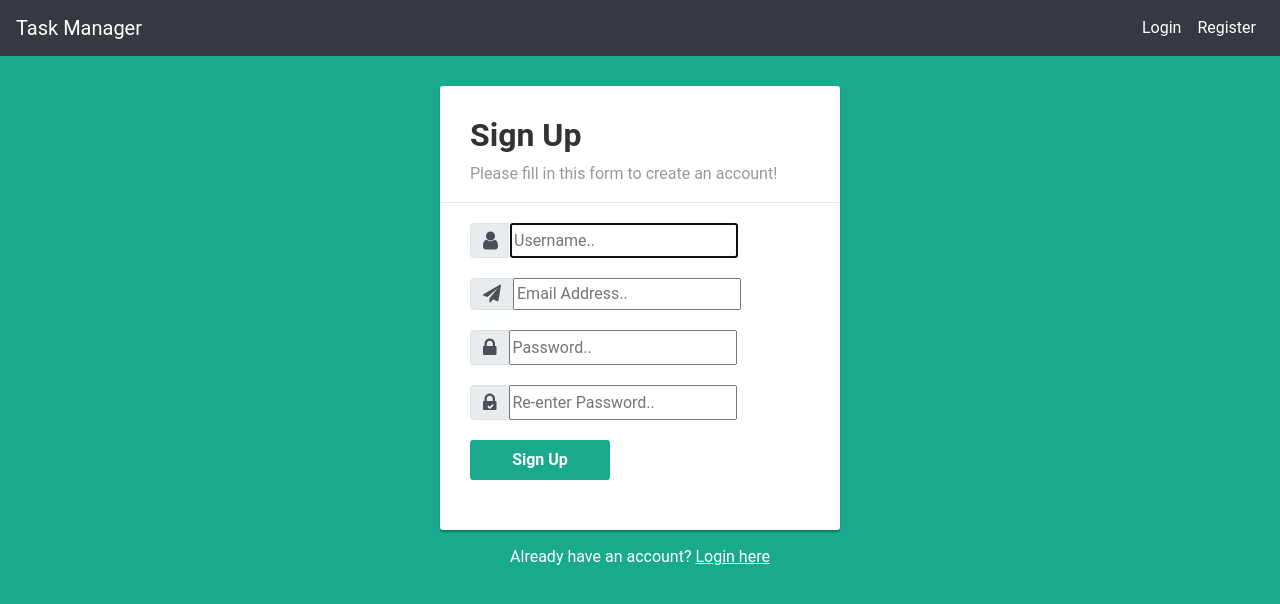
After one commit to Tarun953/task-manager, a Django app: page /register in a window 1280 px wide. The commit adds this page. Shown: the top 604 px of the page. Run offline with Django 3.2, Linux system fonts and the light colour scheme; some libraries are stand-ins or nearby versions.

Commit message:
added login functionality

```diff
--- a/todos/forms.py
+++ b/todos/forms.py
@@ -1,9 +1,18 @@
+from django.contrib.auth.forms import UserCreationForm
+from django.contrib.auth.models import User
 from django import forms
 
 class TodoForm(forms.Form):
     text = forms.CharField(max_length=150, widget=forms.TextInput(
         attrs={
-            'class' : 'hello',
-            'placeholder' : 'title'
+            'id' : 'todo-list-item',
+            'placeholder' : 'What will you do today?',
+            'type' : 'text'
         }
     ))
+
+
+class CreateUserForm(UserCreationForm):
+    class Meta:
+        model = User
+        fields = ['username','email','password1','password2']
--- a/todos/models.py
+++ b/todos/models.py
@@ -1,9 +1,11 @@
 from django.db import models
+from django.contrib.auth.models import User
 
 # Create your models here.
 class todos(models.Model):
     completed = models.BooleanField(default=False)
     todotext = models.CharField(max_length=150)
+    user = models.ForeignKey(User,on_delete=models.CASCADE,related_name='todo',null=True)
 
     def __str__(self):
         return self.todotext
--- a/todos/templates/todos/base.html
+++ b/todos/templates/todos/base.html
@@ -0,0 +1,48 @@
+<!doctype html>
+<html lang="en">
+  <head>
+    <!-- Required meta tags -->
+    <meta charset="utf-8">
+    <meta name="viewport" content="width=device-width, initial-scale=1, shrink-to-fit=no">
+
+    <!-- Bootstrap CSS -->
+    <link rel="stylesheet" href="https://stackpath.bootstrapcdn.com/bootstrap/4.5.0/css/bootstrap.min.css" integrity="sha384-9aIt2nRpC12Uk9gS9baDl411NQApFmC26EwAOH8WgZl5MYYxFfc+NcPb1dKGj7Sk" crossorigin="anonymous">
+    <link rel="stylesheet" href="https://maxcdn.bootstrapcdn.com/font-awesome/4.7.0/css/font-awesome.min.css">
+
+    <title>
+        {% block title %}{% endblock  %}
+    </title>
+    <style>
+        {% block style %}
+        {% endblock  %}
+    </style>
+  </head>
+  <body>
+   <nav class="navbar navbar-expand-lg navbar-dark bg-dark">
+    <button class="navbar-toggler" type="button" data-toggle="collapse" data-target="#navbarTogglerDemo01" aria-controls="navbarTogglerDemo01" aria-expanded="false" aria-label="Toggle navigation">
+      <span class="navbar-toggler-icon"></span>
+    </button>
+    <div class="collapse navbar-collapse" id="navbarTogglerDemo01">
+      <a class="navbar-brand" href="#">Task Manager</a>
+      <ul class="navbar-nav ml-auto mt-2 mt-lg-0">
+        <li class="nav-item active">
+          <a class="nav-link" href="{% url 'login' %}">Login <span class="sr-only">(current)</span></a>
+        </li>
+
+        <li class="nav-item active">
+          <a class="nav-link" href="{% url 'register' %}">Register<span class="sr-only">(current)</span></a>
+        </li>
+
+      </ul>
+    </div>
+  </nav>
+
+  {% block body %}
+
+  {% endblock  %}
+
+    <script src="https://code.jquery.com/jquery-3.5.1.slim.min.js" integrity="sha384-DfXdz2htPH0lsSSs5nCTpuj/zy4C+OGpamoFVy38MVBnE+IbbVYUew+OrCXaRkfj" crossorigin="anonymous"></script>
+    <script src="https://cdn.jsdelivr.net/npm/popper.js@1.16.0/dist/umd/popper.min.js" integrity="sha384-Q6E9RHvbIyZFJoft+2mJbHaEWldlvI9IOYy5n3zV9zzTtmI3UksdQRVvoxMfooAo" crossorigin="anonymous"></script>
+    <script src="https://stackpath.bootstrapcdn.com/bootstrap/4.5.0/js/bootstrap.min.js" integrity="sha384-OgVRvuATP1z7JjHLkuOU7Xw704+h835Lr+6QL9UvYjZE3Ipu6Tp75j7Bh/kR0JKI" crossorigin="anonymous"></script>
+  </body>
+</html>
--- /dev/null
+++ b/todos/templates/todos/register.html
@@ -0,0 +1,171 @@
+{% extends 'todos/base.html' %}
+
+{% block title %}
+    Register
+{% endblock  %}
+
+{% block style %}
+    body {
+    color: #fff;
+    background: #19aa8d;
+    font-family: 'Roboto', sans-serif;
+    }
+    .form-control {
+    font-size: 15px;
+    }
+    .form-control, .form-control:focus, .input-group-text {
+    border-color: #e1e1e1;
+    }
+    .form-control, .btn {
+    border-radius: 3px;
+    }
+    .signup-form {
+    width: 400px;
+    margin: 0 auto;
+    padding: 30px 0;
+    }
+    .signup-form form {
+    color: #999;
+    border-radius: 3px;
+    margin-bottom: 15px;
+    background: #fff;
+    box-shadow: 0px 2px 2px rgba(0, 0, 0, 0.3);
+    padding: 30px;
+    }
+    .signup-form h2 {
+    color: #333;
+    font-weight: bold;
+    margin-top: 0;
+    }
+    .signup-form hr {
+    margin: 0 -30px 20px;
+    }
+    .signup-form .form-group {
+    margin-bottom: 20px;
+    }
+    .signup-form label {
+    font-weight: normal;
+    font-size: 15px;
+    }
+    .signup-form .form-control {
+    min-height: 38px;
+    box-shadow: none !important;
+    }
+    .signup-form .input-group-addon {
+    max-width: 42px;
+    text-align: center;
+    }
+    .signup-form .btn, .signup-form .btn:active {
+    font-size: 16px;
+    font-weight: bold;
+    background: #19aa8d !important;
+    border: none;
+    min-width: 140px;
+    }
+    .signup-form .btn:hover, .signup-form .btn:focus {
+    background: #179b81 !important;
+    }
+    .signup-form a {
+    color: #fff;
+    text-decoration: underline;
+    }
+    .signup-form a:hover {
+    text-decoration: none;
+    }
+    .signup-form form a {
+    color: #19aa8d;
+    text-decoration: none;
+    }
+    .signup-form form a:hover {
+    text-decoration: underline;
+    }
+    .signup-form .fa {
+    font-size: 21px;
+    }
+    .signup-form .fa-paper-plane {
+    font-size: 18px;
+    }
+    .signup-form .fa-check {
+    color: #fff;
+    left: 17px;
+    top: 18px;
+    font-size: 7px;
+    position: absolute;
+    }
+{% endblock  %}
+
+
+
+
+{% block body %}
+    <div class="signup-form">
+        <form action="" method="POST">
+        {% csrf_token %}
+        <h2>Sign Up</h2>
+        <p>Please fill in this form to create an account!</p>
+        <hr>
+            <div class="form-group">
+        <div class="input-group">
+            <div class="input-group-prepend">
+            <span class="input-group-text">
+                <span class="fa fa-user"></span>
+            </span>
+            </div>
+            {{form.username}}
+        </div>
+            </div>
+            <div class="form-group">
+        <div class="input-group">
+            <div class="input-group-prepend">
+            <span class="input-group-text">
+                <i class="fa fa-paper-plane"></i>
+            </span>
+            </div>
+            {{form.email}}
+        </div>
+            </div>
+        <div class="form-group">
+        <div class="input-group">
+            <div class="input-group-prepend">
+            <span class="input-group-text">
+                <i class="fa fa-lock"></i>
+            </span>
+            </div>
+            {{form.password1}}
+        </div>
+            </div>
+        <div class="form-group">
+        <div class="input-group">
+            <div class="input-group-prepend">
+            <span class="input-group-text">
+                <i class="fa fa-lock"></i>
+                <i class="fa fa-check"></i>
+            </span>
+            </div>
+            {{form.password2}}
+        </div>
+            </div>
+        <div class="form-group">
+                <button type="submit" class="btn btn-primary btn-lg">Sign Up</button>
+            </div>
+            {{form.errors}}
+        </form>
+    <div class="text-center">Already have an account? <a href="{% url 'login' %}">Login here</a></div>
+    </div>
+
+
+    <script>
+        var formField = document.getElementsByTagName('input')
+        formField[1].placeholder="Username..";
+        formField[2].placeholder="Email Address..";
+        formField[3].placeholder="Password..";
+        formField[4].placeholder="Re-enter Password..";
+
+        for(var field in formField)
+            field.class="form-control";
+    </script>
+
+
+    </script>
+
+{% endblock %}
--- a/todos/urls.py
+++ b/todos/urls.py
@@ -2,10 +2,13 @@ from django.urls import path
 from . import views
 
 urlpatterns = [
-    path('', views.homeView, name='home'),
+    path('taskm', views.homeView, name='home'),
     path('add',views.addTodo, name='add'),
     path('completed/<todo_id>',views.completeTodo,name = 'complete'),
     path('incomplete/<todo_id>',views.incompleteTodo, name = 'incomplete'),
     path('delete/<todo_id>',views.deleteTodo, name = 'delete'),
-    path('deleteall',views.deleteall, name='deleteall')
+    path('deleteall',views.deleteall, name='deleteall'),
+    path('',views.loginPage, name='login'),
+    path('register',views.registerPage, name='register'),
+    path('logout',views.logoutUser, name = 'logout')
 ]
--- a/todos/views.py
+++ b/todos/views.py
@@ -1,44 +1,99 @@
+from django.contrib.auth.forms import UserCreationForm
 from django.shortcuts import render,redirect
-from django.views.generic import ListView
-from .forms import TodoForm
+from .forms import TodoForm,CreateUserForm
 from .models import todos
 
+from django.contrib.auth.decorators import login_required
+from django.contrib.auth import authenticate,login,logout
+
+from django.contrib import messages
+
+
 # Create your views here.
+def registerPage(request):
+    if request.user.is_authenticated:
+        return redirect('home')
+    else:
+        form = CreateUserForm()
+
+        if request.method=='POST':
+            form = CreateUserForm(request.POST)
+            if form.is_valid():
+                form.save()
+                user = form.cleaned_data.get('username')
+                messages.success(request,'Account has been created for ' + user)
+                return redirect('login')
+
+        context = {
+            'form': form
+        }
+
+        return render(request,'todos/register.html',context)
+
+def loginPage(request):
+    if request.user.is_authenticated:
+        return redirect('home')
+    else:
+        if request.method == 'POST':
+            username = request.POST.get('username')
+            password = request.POST.get('password')
+
+            user = authenticate(request,username=username,password=password)
+            if user is not None:
+                login(request, user)
+                return redirect('home')
+            else:
+                messages.info(request, 'Username or Password is Incorrect')
+
+        context = {}
+        return render(request,'todos/index.html',context)
+
+def logoutUser(request):
+    logout(request)
+    return redirect('login')
+
+@login_required(login_url='login')
 def homeView(request):
     form = TodoForm()
-    mytodo = todos.objects.order_by('id')
+    user =request.user
+    mytodo = user.todo.all()
     context = {
         'form' : form,
         'mytodo': mytodo
     }
     return render(request,'todos/home.html',context)
 
+@login_required(login_url='login')
 def addTodo(request):
     form = TodoForm(request.POST)
-
+    user = request.user
     if form.is_valid():
-        my_new_todo = todos(todotext=request.POST['text'])
+        my_new_todo = todos(todotext=request.POST['text'],user=user)
         my_new_todo.save()
     return redirect('home')
 
+@login_required(login_url='login')
 def completeTodo(request,todo_id):
     my_todo = todos.objects.get(pk=todo_id)
     my_todo.completed = True
     my_todo.save()
     return redirect('home')
 
+@login_required(login_url='login')
 def incompleteTodo(request,todo_id):
     my_todo = todos.objects.get(pk=todo_id)
     my_todo.completed = False
     my_todo.save()
     return redirect('home')
 
+@login_required(login_url='login')
 def deleteTodo(request,todo_id):
     my_todo = todos.objects.get(pk=todo_id)
     my_todo.delete()
 
     return redirect('home')
 
+@login_required(login_url='login')
 def deleteall(request):
     my_todo = todos.objects.all()
     for x in my_todo:
```
Also changed, not shown: todos/static/todos/newstyle.css (added, +230 -0 lines), todos/templates/todos/home.html (+71 -3 lines), todos/templates/todos/index.html (added, +59 -0 lines), db.sqlite3, todos/migrations/0002_todos_user.py (added).
